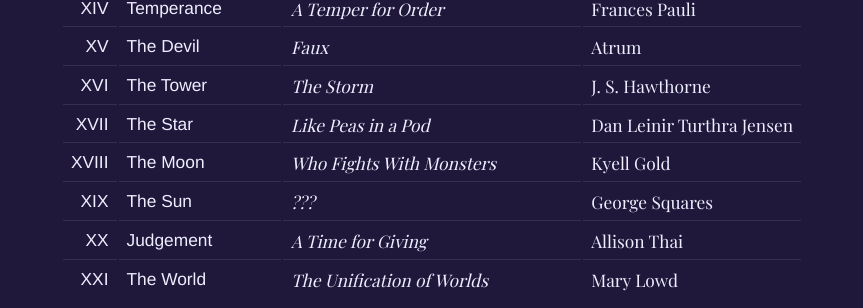
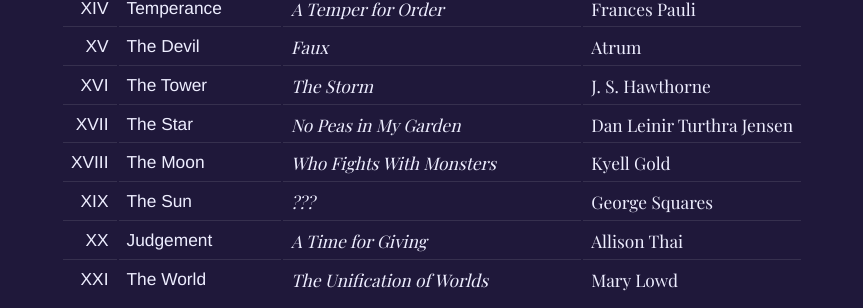
Before and after one commit to makyo/anthologies.furrywriting.life, a Jekyll site: the page arcana/draft.html, which Jekyll copies as it is, in a window 1280 px wide and 900 px high, scrolled down 2386 px. Shown: the part 147-455 px from the top of the window, without its empty margins (208-1071 px from the left). Built offline with Jekyll 4.4.1, drawn with Linux system fonts in a browser that asks for light colours; some web fonts are replaced.

Commit message:
title change

```diff
--- a/arcana/draft.html
+++ b/arcana/draft.html
@@ -171,7 +171,7 @@
                 <tr>
                     <td class="titlefont">XVII</td>
                     <td class="titlefont">The Star</td>
-                    <td><em>Like Peas in a Pod</em></td>
+                    <td><em>No Peas in My Garden</em></td>
                     <td>Dan Leinir Turthra Jensen</td>
                 </tr>
                 <tr>
```
